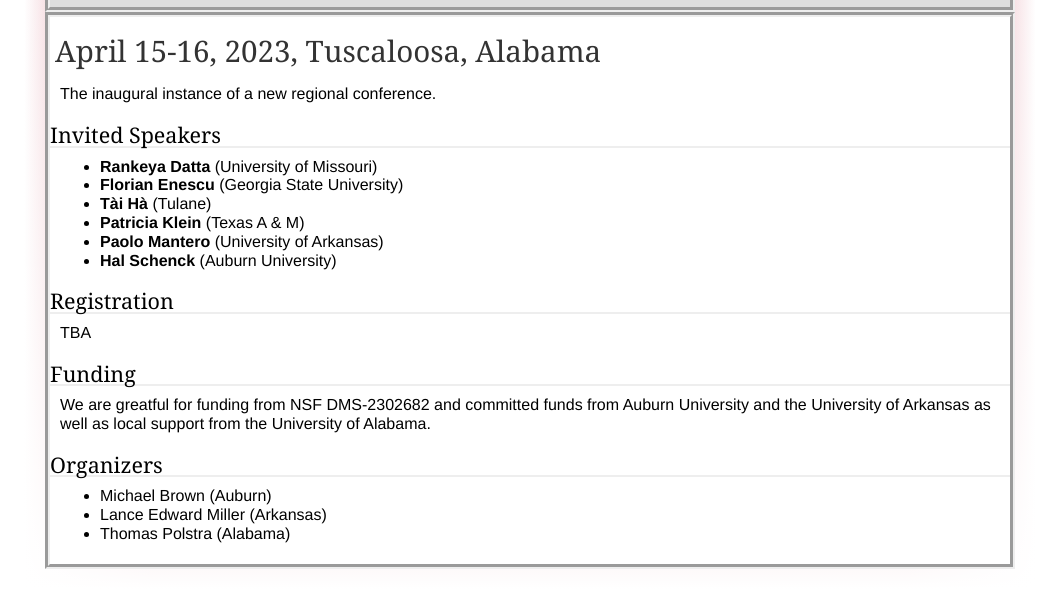
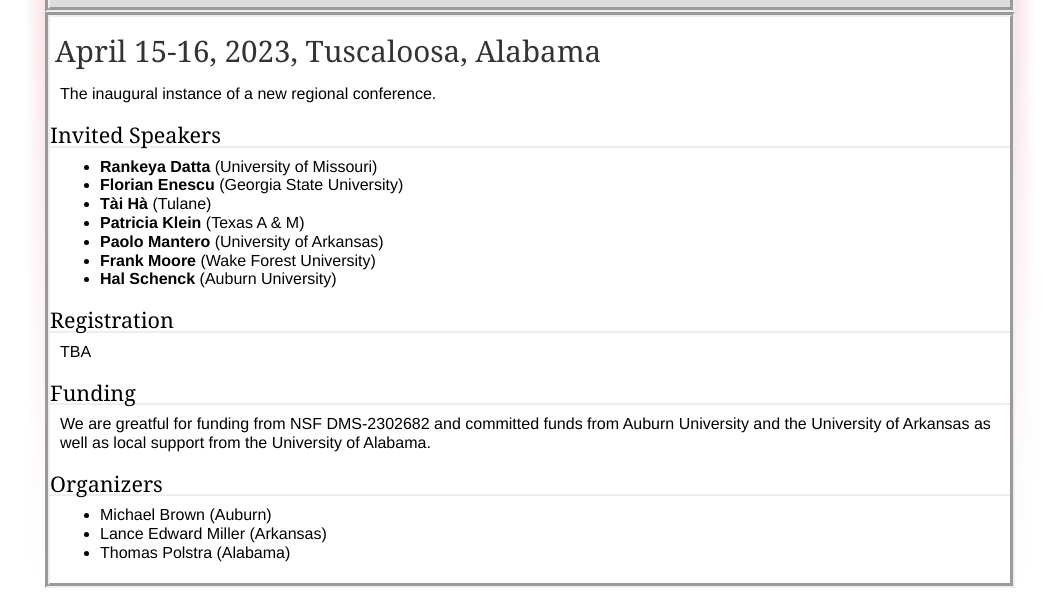
Before and after one commit to thomaspolstra/cats-math.github.io, a plain HTML site: page index.html in a window 1280 px wide. Shown: the part 224-821 px from the top of the page, without its empty margins (110-1168 px from the left). Drawn offline with Linux system fonts and the light colour scheme.

Commit message:
speaker added

```diff
--- a/index.html
+++ b/index.html
@@ -37,6 +37,7 @@
         <li><b>T&agrave;i H&agrave;</b> (Tulane) </li>
 	<li><b>Patricia Klein</b> (Texas A &#38 M) </li>
 	<li><b>Paolo Mantero</b> (University of Arkansas) </li>
+        <li><b>Frank Moore</b> (Wake Forest University) </li>
 	<li><b>Hal Schenck</b> (Auburn University) </li>
       </ul>
     </div>
```
